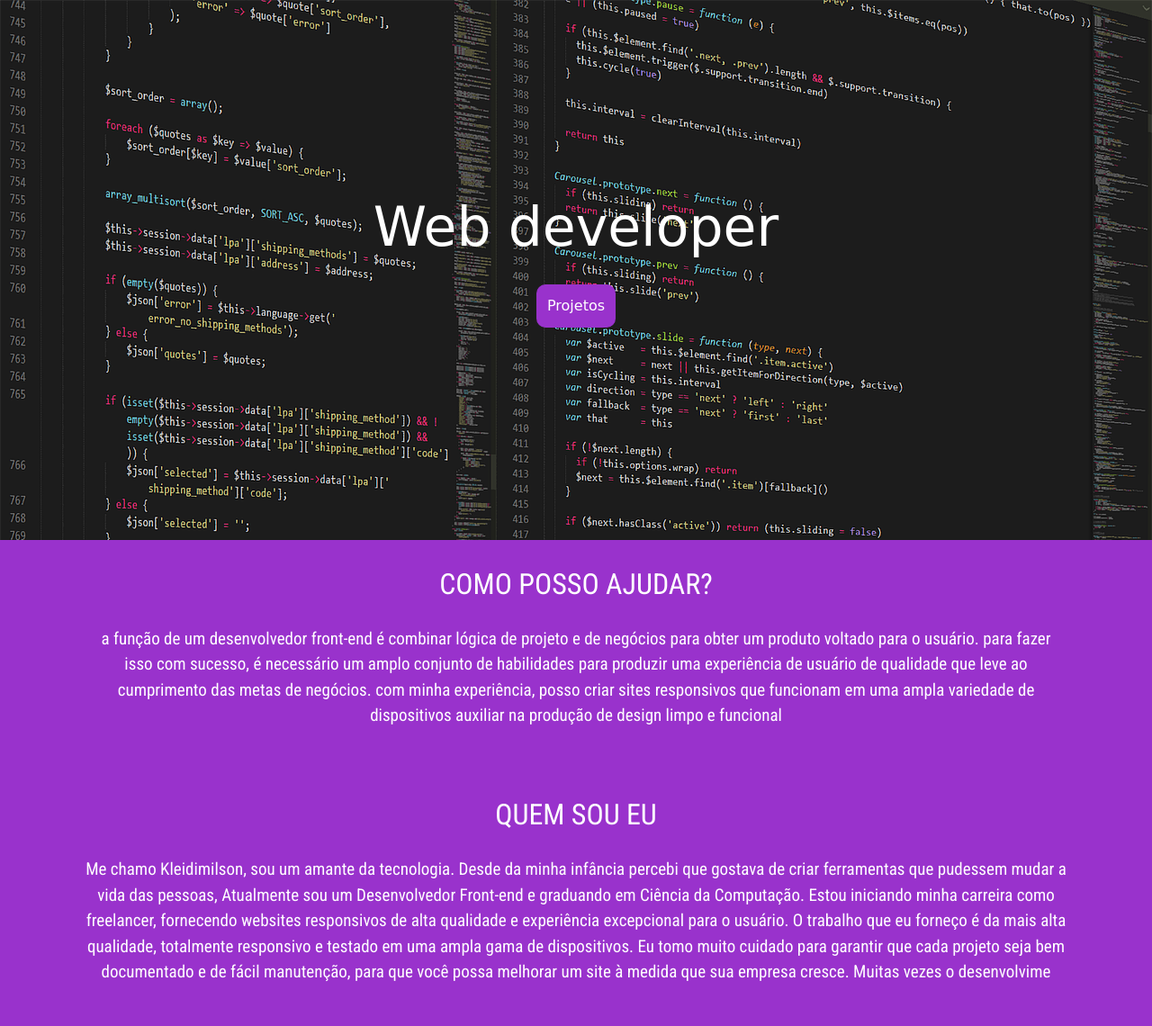
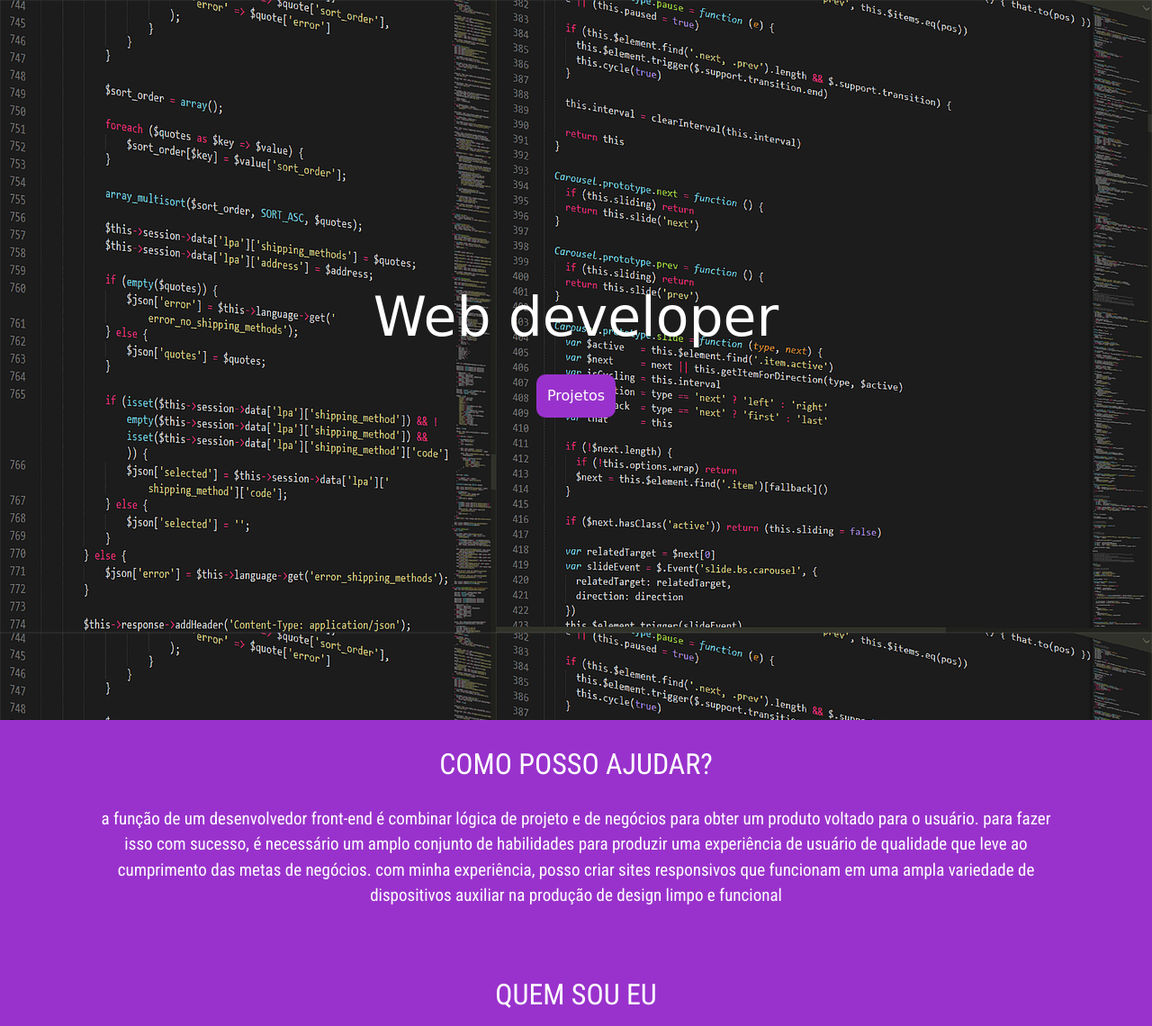
Before and after one commit to kleidimilson/Portifolio, a PHP site: page / in a window 1280 px wide. Shown: the part 64-1204 px from the top of the page at 90% size. Run offline with PHP 8.4, Linux system fonts and the light colour scheme; some libraries are stand-ins or nearby versions; some web fonts are replaced.

Commit message:
Update main.css

```diff
--- a/estilos/main.css
+++ b/estilos/main.css
@@ -108,7 +108,7 @@ a {
 #home{
     background-image: url(../imagens/banner-3.png);
     background-attachment: fixed;
-    height: 600px;
+    height: 100%;
     width: 100%;
 }
 .space{
```
